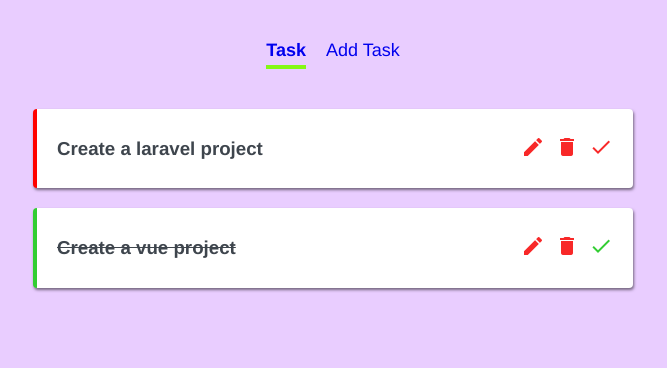
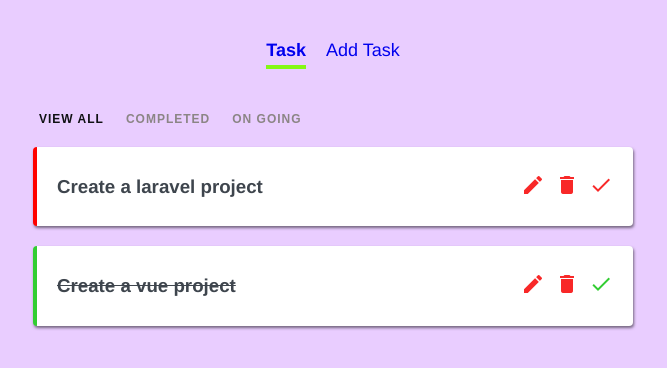
Before and after one commit to vermataruna/vue-task-planner, a Vue app: page / in a window 1280 px wide. Shown: the top 368 px of the page, without its empty margins (307-974 px from the left). Built offline with nearby package versions, Linux system fonts and the light colour scheme; data requests are answered from the project's data file.

Commit message:
add filter tasks by status navbar

```diff
--- /dev/null
+++ b/src/components/FilterNav.vue
@@ -0,0 +1,48 @@
+<template>
+  <nav class="navbar">
+    <button @click="filter('all')"
+            :class="{ active: currentFilter === 'all'}">
+      View all
+    </button>
+    <button @click="filter('completed')"
+            :class="{ active: currentFilter === 'completed'}">
+      Completed
+    </button>
+    <button @click="filter('ongoing')"
+            :class="{ active: currentFilter === 'ongoing'}">
+      On going
+    </button>
+  </nav>
+</template>
+
+<script>
+export default {
+  data() {
+    return {}
+  },
+  props: ['currentFilter'],
+  methods: {
+    filter(by) {
+      this.$emit('filter',by)
+    }
+  }
+}
+</script>
+
+<style>
+  .navbar button{
+    background: none;
+    border: none;
+    color: #8b8585;
+    outline: none;
+    font-size: 12px;
+    text-transform: uppercase;
+    margin-right: 10px;
+    letter-spacing: 1px;
+    font-weight: bold;
+    cursor: pointer;
+  }
+  .navbar button.active{
+    color: #101113;
+  }
+</style>
--- a/src/views/HomeView.vue
+++ b/src/views/HomeView.vue
@@ -1,7 +1,8 @@
 <template>
   <div class="home">
+    <filter-nav @filter="currentFilter = $event" :current-filter="currentFilter"></filter-nav>
     <div v-if="tasks.length">
-      <div v-for="task in tasks" :key="task.id">
+      <div v-for="task in filteredTasks" :key="task.id">
         <single-task :task="task" @delete = "handleDelete" @complete="handleComplete"/>
       </div>
     </div>
@@ -10,16 +11,19 @@
 
 <script>
 import SingleTask from '../components/SingleTask.vue';
+import FilterNav from "@/components/FilterNav";
 
 export default {
   name: 'HomeView',
   components: {
-    SingleTask
+    SingleTask,
+    FilterNav
   },
 
   data() {
     return {
-      tasks: []
+      tasks: [],
+      currentFilter: 'all',
     }
   },
   mounted() {
@@ -42,6 +46,17 @@ export default {
       })
       task.complete = !task.complete
     }
+  },
+  computed: {
+    filteredTasks() {
+      if (this.currentFilter === 'completed') {
+        return this.tasks.filter(task => task.complete)
+      }
+      if (this.currentFilter === 'ongoing') {
+        return this.tasks.filter(task => !task.complete)
+      }
+      return this.tasks
+    }
   }
 
 }
```
